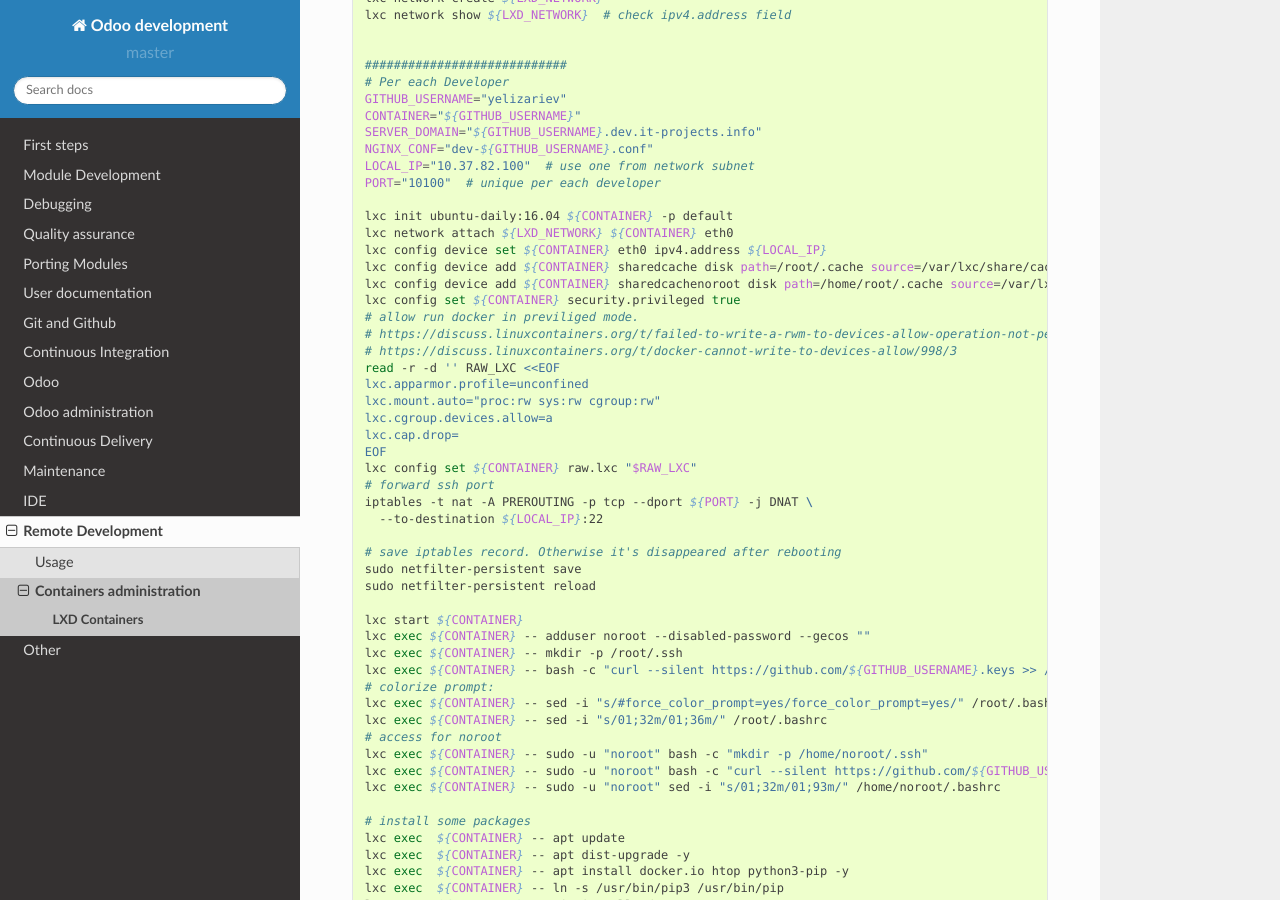
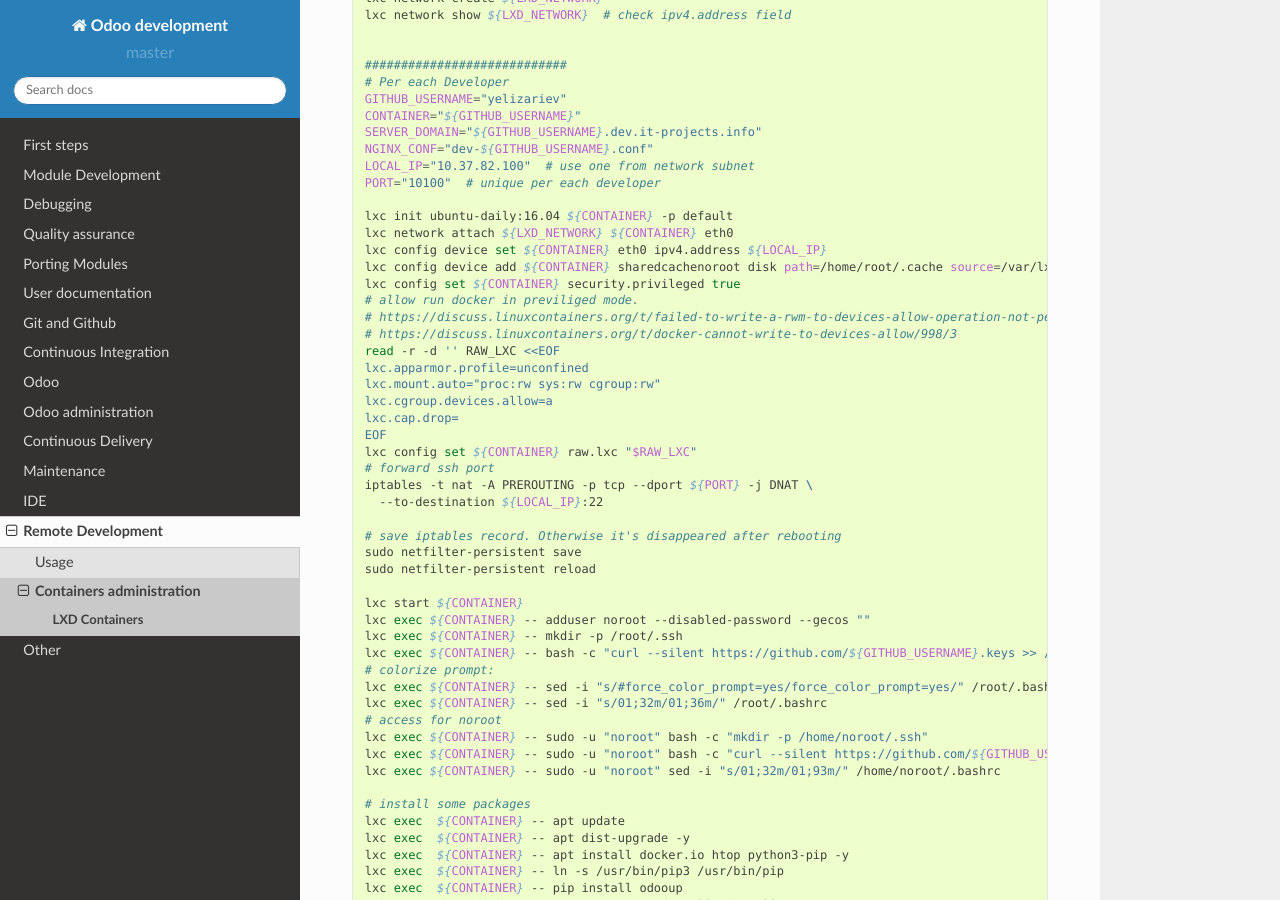
Before and after one commit to itpp-labs/odoo-development, a Sphinx documentation site: the page built from docs/remote-dev/lxd/lxd.rst, in a window 1280 px wide and 900 px high, scrolled down 502 px. Built offline with Sphinx 7.4.7 and the Read the Docs theme 2.0.0, drawn with Linux system fonts in a browser that asks for light colours.

Commit message:
Update lxd.rst

```diff
--- a/docs/remote-dev/lxd/lxd.rst
+++ b/docs/remote-dev/lxd/lxd.rst
@@ -39,7 +39,6 @@
     lxc init ubuntu-daily:16.04 ${CONTAINER} -p default
     lxc network attach ${LXD_NETWORK} ${CONTAINER} eth0
     lxc config device set ${CONTAINER} eth0 ipv4.address ${LOCAL_IP}
-    lxc config device add ${CONTAINER} sharedcache disk path=/root/.cache source=/var/lxc/share/cache
     lxc config device add ${CONTAINER} sharedcachenoroot disk path=/home/root/.cache source=/var/lxc/share/cache
     lxc config set ${CONTAINER} security.privileged true
     # allow run docker in previliged mode.
```
